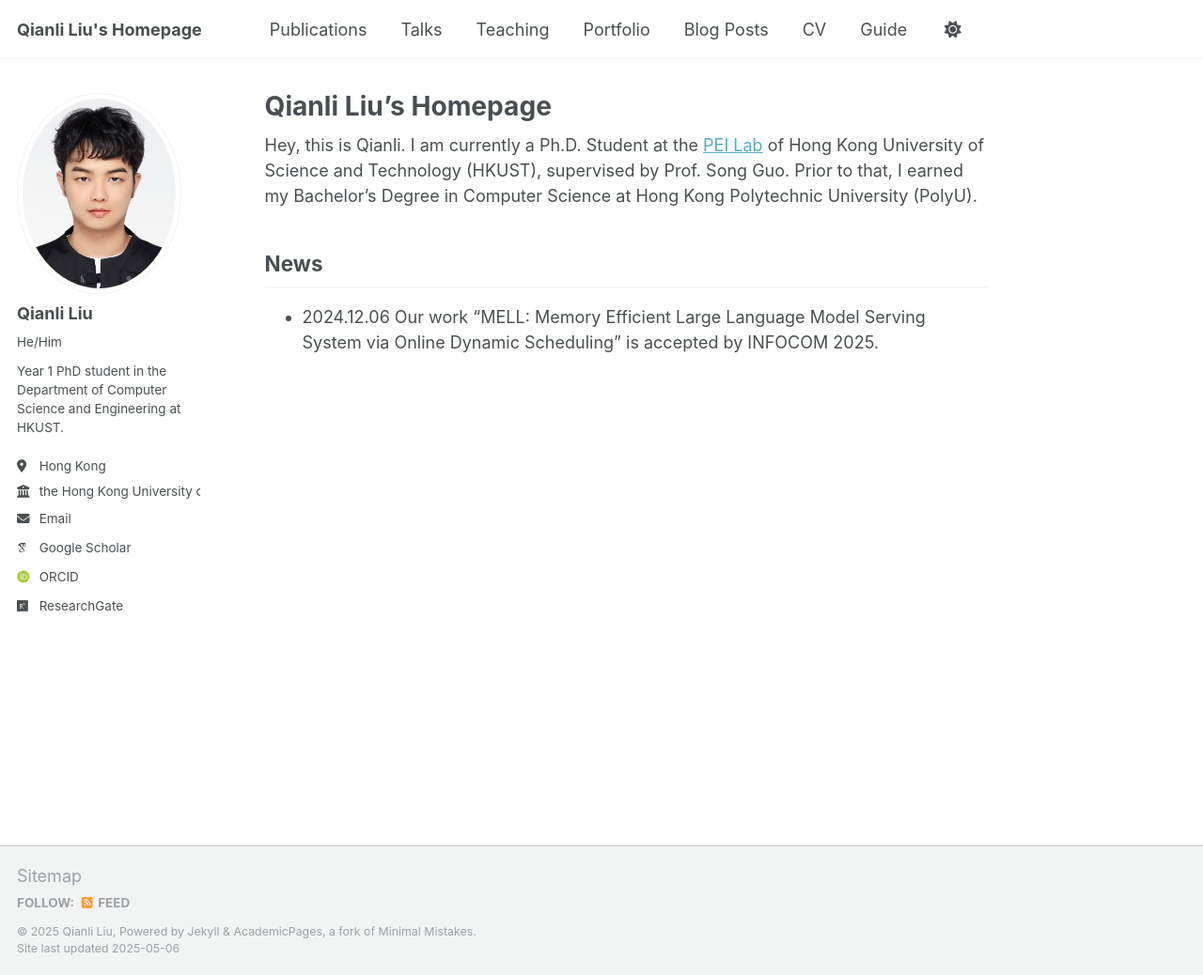
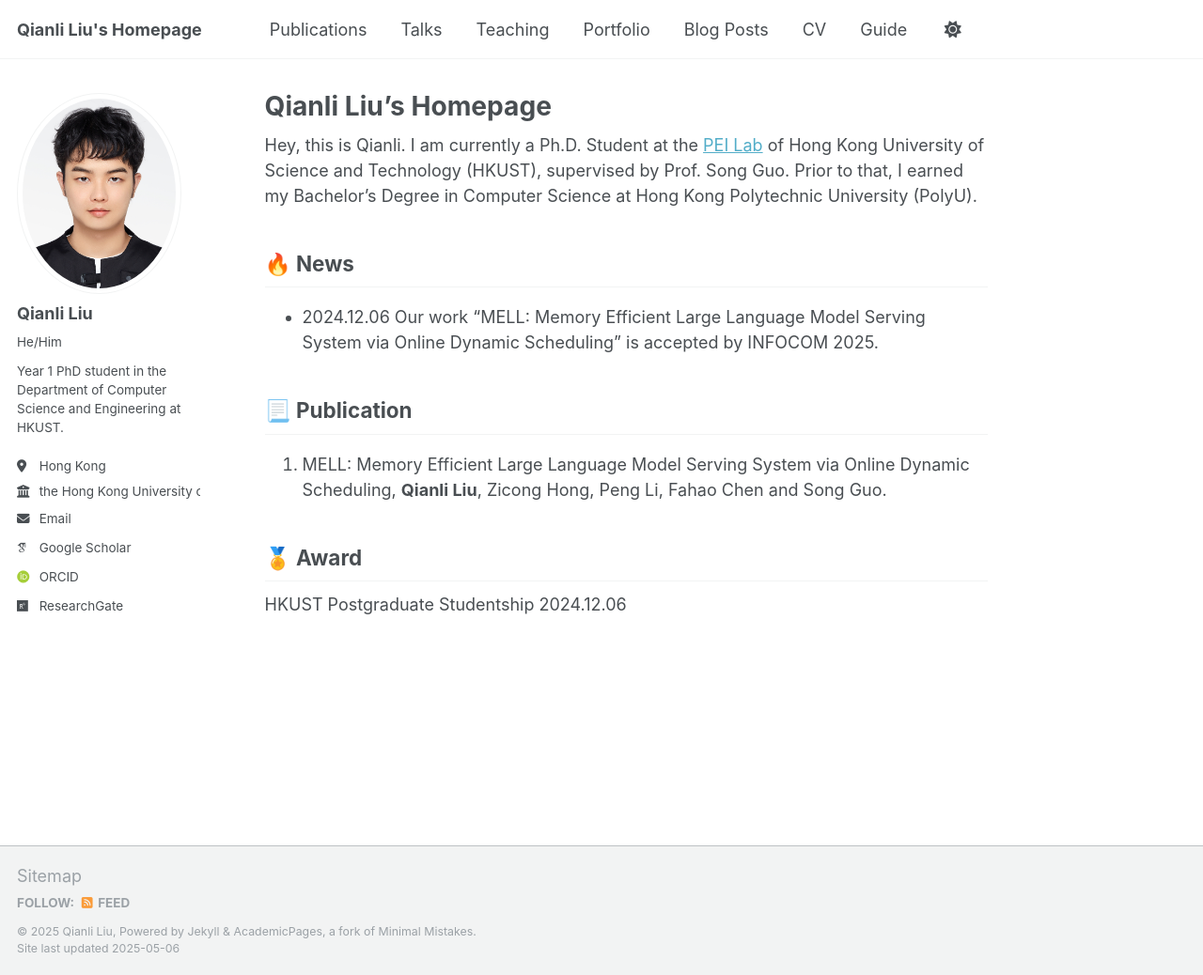
Before and after one commit to Liu-KM/liu-km.github.io, a Jekyll site: the page built from _pages/about.md, in a window 1280 px wide and 1038 px high. Shown: the whole window at 94% size. Built offline with Jekyll 4.4.1, drawn with Linux system fonts in a browser that asks for light colours; some web fonts are replaced.

Commit message:
update the about page

```diff
--- a/_pages/about.md
+++ b/_pages/about.md
@@ -9,5 +9,14 @@ redirect_from:
 
 Hey, this is Qianli. I am currently a Ph.D. Student at the [PEI Lab](https://peilab.netlify.app/) of Hong Kong University of Science and Technology (HKUST), supervised by Prof. Song Guo. Prior to that, I earned my Bachelor’s Degree in Computer Science at Hong Kong Polytechnic University (PolyU).
 
-## News
+## 🔥 News
 + 2024.12.06 Our work "MELL: Memory Efficient Large Language Model Serving System via Online Dynamic Scheduling" is accepted by INFOCOM 2025.
+
+## 📃 Publication
+1. MELL: Memory Efficient Large Language Model Serving System via Online Dynamic Scheduling, **Qianli Liu**, Zicong Hong, Peng Li, Fahao Chen and Song Guo.
+
+## 🏅 Award
+<div class="award-item">
+  <span>HKUST Postgraduate Studentship</span>
+  <span>2024.12.06</span>
+</div>
```
